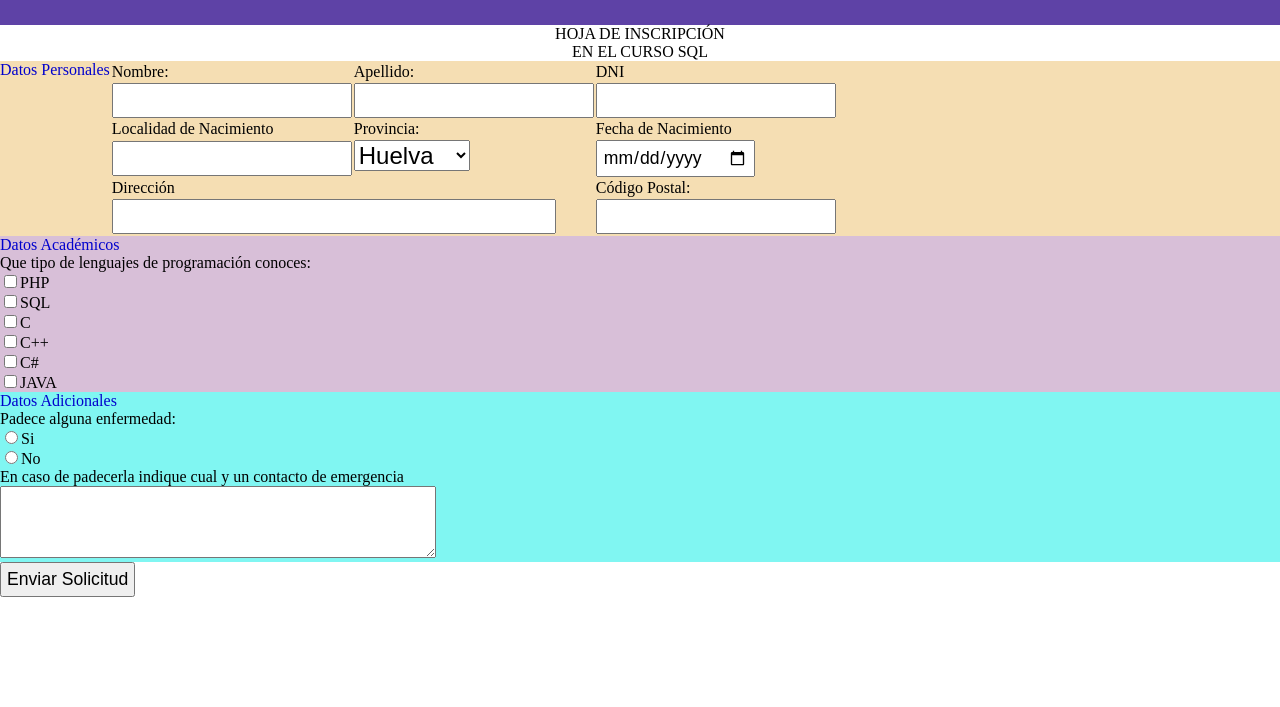
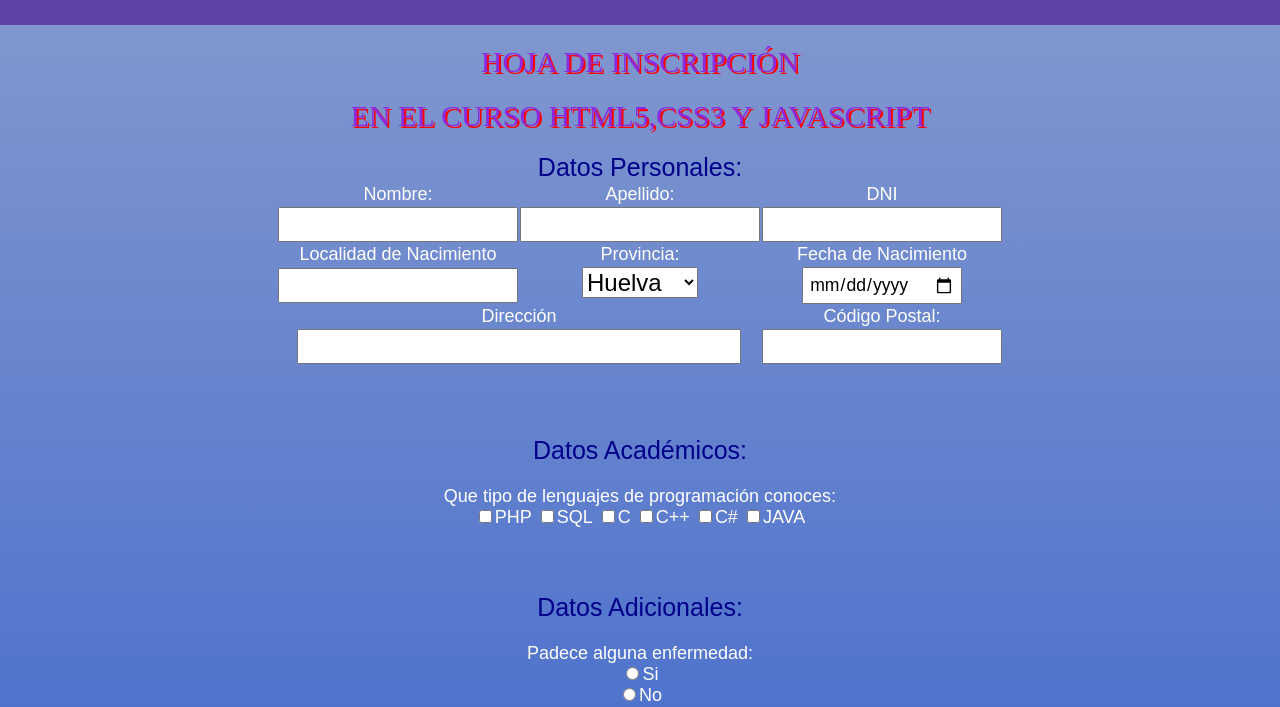
Before and after one commit to jorgehm94/HLC02, a plain HTML site: page Formulario/formulario.html in a window 1280 px wide. Shown: the part 81-788 px from the top of the page. Drawn offline with Linux system fonts and the light colour scheme; a web font is replaced by a local one.

Commit message:
Commit David Seda
Añadido todo lo que hizo David.

```diff
--- a/Formulario/form.css
+++ b/Formulario/form.css
@@ -42,19 +42,102 @@ legend
 
 #bloqueDatosPersonales
 {
-    background-color: wheat;
     border-color: red;
+    margin-top: 20px;
+    font-family: sans-serif;
+    font-size: 18px;
+    font-weight: 400;
+    color: #ffffff;
+    margin: 0 0 25px;
+    overflow: hidden;
+    padding: 20px;
 
 }
 
 #bloqueDatosAdicionales
 {
-    background-color: thistle;
     border-color: red;
+    margin-top: 20px;
+    font-family: sans-serif;
+    font-size: 18px;
+    font-weight: 400;
+    color: #ffffff;
+    margin: 0 0 25px;
+    overflow: hidden;
+    padding: 20px;
+
+}
+
+#bloqueDatosAdicionales h1
+{
+   color: darkblue;
+   font-size: 25px;
+}
+
+#bloqueDatosPersonales h1
+{
+   color: darkblue;
+   font-size: 25px;
+}
+
+#bloqueDatosAdicionalesEscritos h1
+{
+   color: darkblue;
+   font-size: 25px;
 }
 
 #bloqueDatosAdicionalesEscritos
 {
-    background-color: #80F6F2;
     border-color: red;
+    margin-top: 20px;
+    font-family: sans-serif;
+    font-size: 18px;
+    font-weight: 400;
+    color: #ffffff;
+    margin: 0 0 25px;
+    overflow: hidden;
+    padding: 20px;
+
 }
+
+#bloqueDatosAdicionales ul li:hover {
+  background-color: darkmagenta;
+}
+
+#bloqueDatosAdicionales ul li {
+  display:inline-block;
+}
+
+.divclass h1{
+  margin-top: 20px;
+  text-align: center;
+  color: blueviolet;
+  font-size: 30px;
+  text-shadow: 2px 2px #FF0000;
+}
+
+#butt{
+  font-family: sans-serif;
+  font-size: 18px;
+  font-weight: 400;
+  color: #ffffff;
+  background:#ee0467
+
+}
+
+body
+{
+  text-align: center;
+  background-color: #889ccf;
+  background-image: linear-gradient(#889ccf,#436acc);
+  display: block;
+
+
+}
+
+table
+{
+  text-align: center;
+  display:inline-block /*para mover los input*/
+
+}
--- a/Formulario/form.js
+++ b/Formulario/form.js
@@ -70,3 +70,8 @@ function comprobarRadioButton()
     return true;
 
 }
+
+function cargandoVentana()
+{
+  console.log("cargando formulario");
+}
--- a/Formulario/formulario.html
+++ b/Formulario/formulario.html
@@ -9,6 +9,7 @@
     <link rel="stylesheet" href="../Index/index.css" type="text/css"/>
     <link href="https://fonts.googleapis.com/css?family=Bebas+Neue&display=swap" rel="stylesheet">
     <link href="https://fonts.googleapis.com/css?family=Solway&display=swap" rel="stylesheet">
+    <link rel="icon" type="image/png" href="../Imagenes/21.png" />
     <title>Contáctanos</title>
 </head>
 
@@ -28,13 +29,16 @@
      </nav>
  </header>
 
-<body>
+<body onload="cargandoVentana()">
     <script src="form.js"></script>
-    <h1 style="text-align:center">HOJA DE INSCRIPCIÓN</h1>
-    <h1 style="text-align:center">EN EL CURSO SQL</h1>
+    <div id="div1" class="divclass">
+    <h1 >HOJA DE INSCRIPCIÓN</h1>
+    <h1 >EN EL CURSO HTML5,CSS3 Y JAVASCRIPT</h1>
+    </div>
     <form>
         <fieldset id="bloqueDatosPersonales">
-            <legend id="hola">Datos Personales</legend>
+            <legend id="hola"></legend>
+            <h1>Datos Personales:</h1>
             <table>
                 <tr>
                     <td>Nombre:</td>
@@ -85,7 +89,8 @@
             </table>
         </fieldset>
         <fieldset id="bloqueDatosAdicionales">
-            <legend>Datos Académicos</legend>
+            <legend></legend>
+            <h1>Datos Académicos:</h1>
 			<br/>
             <p>Que tipo de lenguajes de programación conoces:</p>
             <ul>
@@ -98,19 +103,20 @@
             </ul>
         </fieldset>
 		<fieldset id="bloqueDatosAdicionalesEscritos">
-            <legend>Datos Adicionales</legend>
+            <legend></legend>
+            <h1>Datos Adicionales:</h1>
 			<br/>
             <p>Padece alguna enfermedad: </p>
             <ul >
-                <li><input type="radio" name="enfermedad" value="PHP" />Si</li>
-                <li><input type="radio" name="enfermedad" value="SQL" />No</li>
+                <input type="radio" name="enfermedad" value="si" />Si<br>
+                <input type="radio" name="enfermedad" value="no" />No
             </ul>
 			<p>En caso de padecerla indique cual y un contacto de emergencia</p>
 			<p><textarea name="comment" cols="40" rows="5"></textarea></p>
         </fieldset>
         <input type="hidden" id="acticuloId" name="articuloId" value="34657">
         <p>
-            <input onclick="comprobacion()" class="button" type="submit" value="Enviar Solicitud" />
+            <input id="butt" onclick="comprobacion()" class="button" type="submit" value="Enviar Solicitud" />
         </p>
     </form>
 
```
Also changed, not shown: Index/index.html (+1 -1 lines), Falta/Falta en css.txt (added), Falta/Falta en javascript.txt (added), Falta/extra.txt (added).
